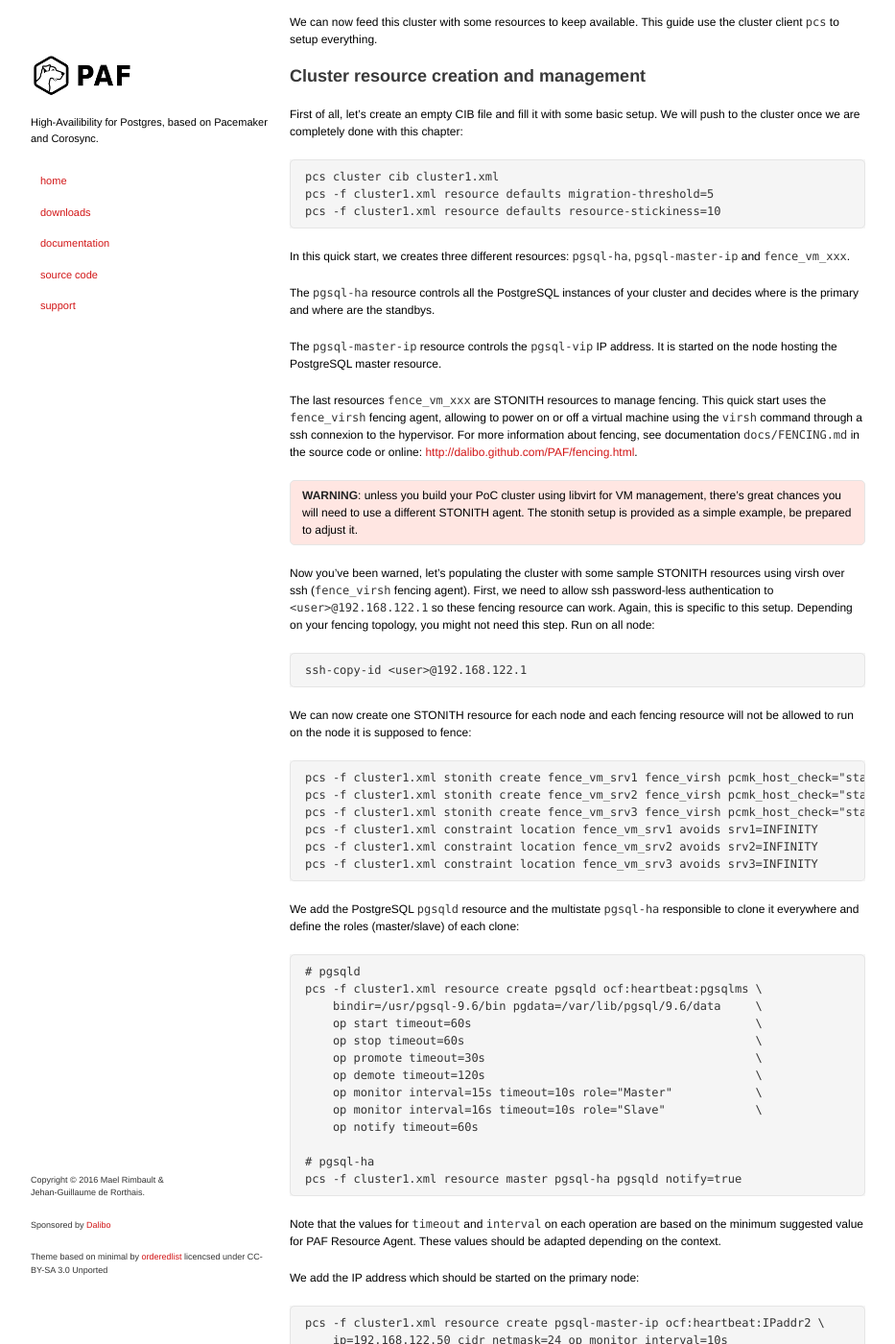
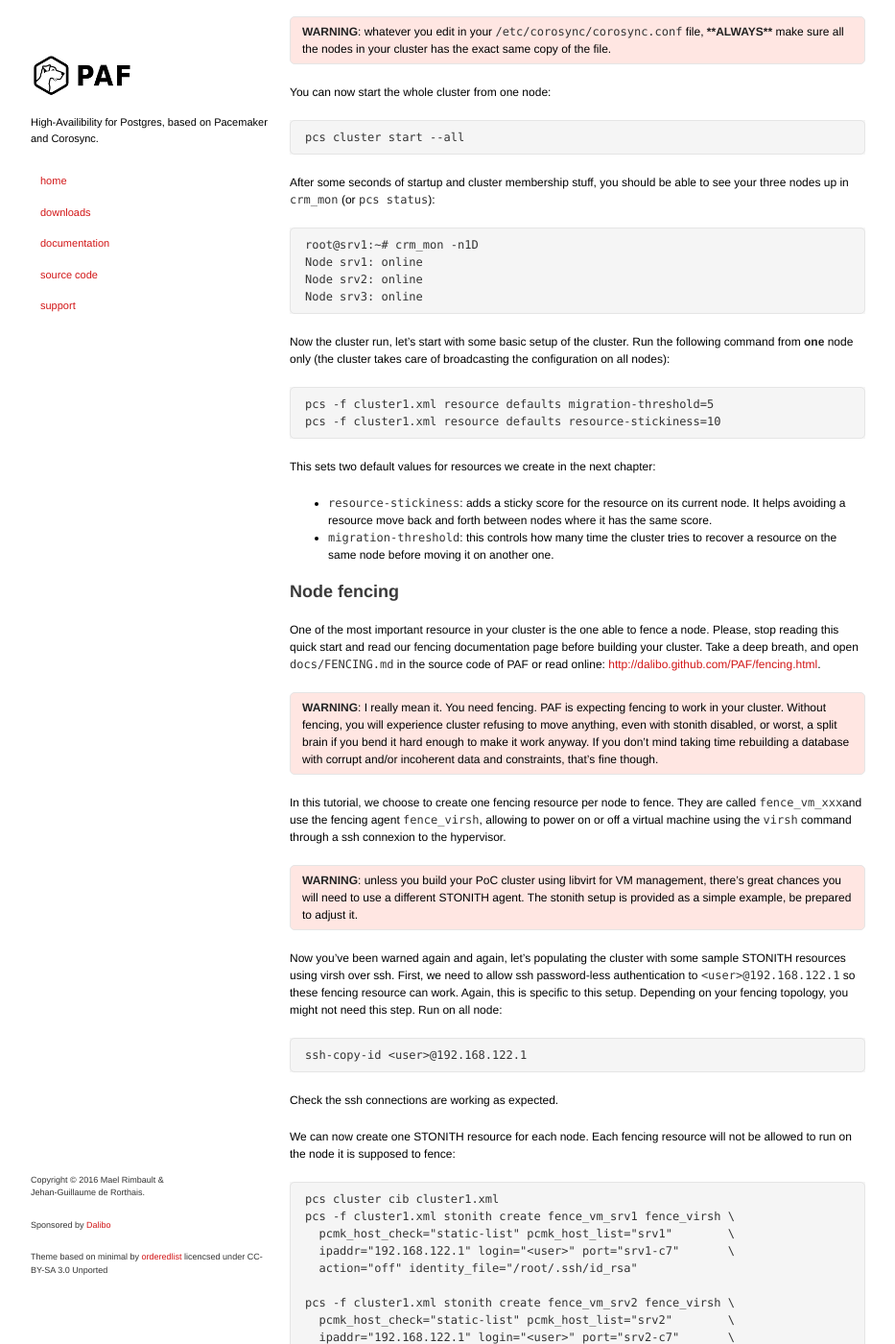
Before and after one commit to ClusterLabs/PAF, a Jekyll site: the page built from Quick_Start-CentOS-7.md, in a window 1280 px wide and 1400 px high, scrolled down 4112 px. Shown: the whole window at 96% size, without its empty margins (173-1106 px from the left). Built offline with Jekyll 4.4.1, drawn with Linux system fonts in a browser that asks for light colours; some of the changed text lies outside the part shown.

Commit message:
Refactor and sync quick starts

````diff
--- a/Quick_Start-CentOS-7.md
+++ b/Quick_Start-CentOS-7.md
@@ -7,7 +7,13 @@
 
 This quick start tutorial is based on CentOS 7.2, using the `pcs` command.
 
-* [Cluster resources]()
+* [Network setup](#network-setup)
+* [PostgreSQL and Cluster stack installation](#postgresql-and-cluster-stack-installation)
+* [PostgreSQL setup](#postgresql-setup)
+* [Cluster pre-requisites](#cluster-pre-requisites)
+* [Cluster creation](#cluster-creation)
+* [Node fencing](#node-fencing)
+* [Cluster resources](#cluster-resources)
 
 
 ## Network setup
@@ -17,24 +23,24 @@
 `eth1`. IP addresses of these servers are `192.168.122.5x/24` on the first
 interface, `192.168.123.5x/24` on the second one.
 
-The IP address `192.168.122.50`, called `pgsql-vip` in this tutorial, will be set
-on the server hosting the master PostgreSQL instance.
+The IP address `192.168.122.50`, called `pgsql-vip` in this tutorial, will be
+set on the server hosting the master PostgreSQL instance.
 
 Considering the firewall, we have to allow the network traffic related to the
 cluster and PostgreSQL to go through:
 
-```
+~~~
 firewall-cmd --permanent --add-service=high-availability
 firewall-cmd --add-service=high-availability
 firewall-cmd --permanent --add-service=postgresql
 firewall-cmd --add-service=postgresql
-```
+~~~
 
-During the cluster setup, we use the cluster name in various places,
-make sure all your server names can be resolved to the correct IPs. We usually
-set this in the `/etc/hosts` file:
+During the cluster setup, we use the node names in various places,
+make sure all your server hostnames can be resolved to the correct IPs. We
+usually set this in the `/etc/hosts` file:
 
-```
+~~~
 192.168.122.50 pgsql-vip
 192.168.122.51 srv1
 192.168.122.52 srv2
@@ -42,46 +48,50 @@
 192.168.123.51 srv1-alt
 192.168.123.52 srv2-alt
 192.168.123.53 srv3-alt
-```
+~~~
 
 Now, the three servers should be able to ping each others, eg.:
 
-```
+~~~
 root@srv1:~# for s in srv1 srv2 srv3; do ping -W1 -c1 $s; done| grep icmp_seq
 64 bytes from srv1 (192.168.122.51): icmp_seq=1 ttl=64 time=0.028 ms
 64 bytes from srv2 (192.168.122.52): icmp_seq=1 ttl=64 time=0.296 ms
 64 bytes from srv3 (192.168.122.53): icmp_seq=1 ttl=64 time=0.351 ms
-```
+~~~
+
 
 ## PostgreSQL and Cluster stack installation
+
+Run this whole chapter on ALL nodes.
 
 We are using the PostgreSQL packages from the PGDG repository. Here is how to
 install and set up this repository on your system:
 
-```
+~~~
 yum install -y http://yum.postgresql.org/9.6/redhat/rhel-7-x86_64/pgdg-centos96-9.6-3.noarch.rpm
-```
+~~~
 
 Make sure to double adapt the previous command with the latest package available
 and the PostgreSQL version you need.
 
 We can now install everything we need for our cluster:
 
-```
+~~~
 yum install -y pacemaker postgresql96 postgresql96-contrib postgresql96-server resource-agents pcs fence-agents-all fence-agents-virsh
-```
+~~~
 
 Finally, we need to install the "PostgreSQL Automatic Failover" (PAF) resource agent:
 
-```
+~~~
 yum install -y https://github.com/dalibo/PAF/releases/download/v2.1.0/resource-agents-paf-2.1.0-1.noarch.rpm
-```
+~~~
+
 
 ## PostgreSQL setup
 
 > **WARNING**: building PostgreSQL standby is not the main subject here. The
-> following steps are __**QUICK AND DIRTY**__. They lack of security, WAL
-> retention and so on. Rely on the [PostgreSQL documentation](http://www.postgresql.org/docs/current/static/index.html)
+> following steps are __**quick and dirty, VERY DIRTY**__. They lack of
+> security, WAL retention and so on. Rely on the [PostgreSQL documentation](http://www.postgresql.org/docs/current/static/index.html)
 > for a proper setup.
 {: .warning}
 
@@ -93,9 +103,9 @@
 Moreover, it requires a `recovery.conf` template ready to use. You can create
 a `recovery.conf` file suitable to your needs, the only requirements are:
 
-  * have `standby_mode = on`
-  * have `recovery_target_timeline = 'latest'`
-  * a `primary_conninfo` with an `application_name` set to the node name
+* have `standby_mode = on`
+* have `recovery_target_timeline = 'latest'`
+* a `primary_conninfo` with an `application_name` set to the node name
 
 Last but not least, make sure each instance will not be able to replicate with
 itself! A scenario exists where the master IP address `pgsql-vip` will be on
@@ -110,10 +120,11 @@
 {: .warning}
 
 Here are some quick steps to build your primary PostgreSQL instance and its
-standbys. This quick start considers `srv1` is the preferred master. On the
-primary:
+standbys. This quick start considers `srv1` is the preferred master.
 
-```
+On the primary:
+
+~~~
 /usr/pgsql-9.6/bin/postgresql96-setup initdb
 
 su - postgres
@@ -147,11 +158,11 @@
 
 systemctl start postgresql-9.6
 ip addr add 192.168.122.50/24 dev eth0
-```
+~~~
 
 Now, on each standby, clone the primary. E.g.:
 
-```
+~~~
 su - postgres
 
 pg_basebackup -h pgsql-vip -D ~postgres/9.6/data/ -X stream -P
@@ -166,41 +177,36 @@
 exit
 
 systemctl start postgresql-9.6
-```
+~~~
 
 Finally, make sure to stop the PostgreSQL services __everywhere__ and to
 disable them, as Pacemaker will take care of starting/stopping everything for
 you during cluster normal cluster operations:
 
-```
+~~~
 systemctl stop postgresql-9.6
 systemctl disable postgresql-9.6
-```
+~~~
 
 And remove the master IP address from `srv1`:
 
-```
+~~~
 ip addr del 192.168.122.50/24 dev eth0
-```
+~~~
 
 
-## Cluster setup
-
-
-### Pacemaker
+## Cluster pre-requisites
 
 It is advised to keep Pacemaker off on server boot. It helps the administrator
 to investigate after a node fencing before Pacemaker starts and potentially
 enters in a death match with the other nodes. Make sure to disable Corosync as
 well to avoid unexpected behaviors. Run this on all nodes:
 
-```
+~~~
 systemctl disable corosync # important!
 systemctl disable pacemaker
-```
+~~~
 
-
-### Cluster creation
 
 This guide uses the cluster management tool `pcsd` provided by RHEL to ease the
 creation and setup of a cluster. It allows to create the cluster from command
@@ -212,84 +218,107 @@
 any member of the cluster, it is recommended to set the same password everywhere
 to avoid confusions:
 
-```
+~~~
 passwd hacluster
-```
+~~~
 
 Enable and start the `pcsd` daemon on all the nodes:
 
-```
+~~~
 systemctl enable pcsd
 systemctl start pcsd
-```
+~~~
 
 Now, authenticate each node to the other ones using the following command:
 
-```
+~~~
 pcs cluster auth srv1 srv2 srv3 -u hacluster
-```
+~~~
 
-We can now create our cluster!
 
-```
+## Cluster creation
+
+The `pcs` cli tool is able to create and start the whole cluster for us. From
+one of the nodes, run the following command:
+
+~~~
 pcs cluster setup --name cluster_pgsql srv1,srv1-alt srv2,srv2-alt srv3,srv3-alt
-```
+~~~
 
-> **NOTE**: If you don't have an alternative network available (this is really
-> not ideal), use the following syntax:
+> **NOTE**: If you don't have an alternative network available use the
+> following syntax instead of the previous one:
 >
-> ```
+> ~~~
 > pcs cluster setup --name cluster_pgsql srv1 srv2 srv3
-> ```
+> ~~~
+>
+> Make sure you have a redundant network at system level. This is a
+> __**CRITICAL**__ part of your cluster.
 {: .notice}
 
-You can now start your cluster!
+This command creates the `/etc/corosync/corosync.conf` file and propagate
+it everywhere. For more information about it, read the `corosync.conf(5)`
+manual page.
 
-```
+> **WARNING**: whatever you edit in your `/etc/corosync/corosync.conf` file,
+> __**ALWAYS**__ make sure all the nodes in your cluster has the exact same
+> copy of the file.
+{: .warning}
+
+You can now start the whole cluster from one node:
+
+~~~
 pcs cluster start --all
-```
-
+~~~
 
 After some seconds of startup and cluster membership stuff, you should be able
 to see your three nodes up in `crm_mon` (or `pcs status`):
 
-```
+~~~
 root@srv1:~# crm_mon -n1D
 Node srv1: online
 Node srv2: online
 Node srv3: online
-```
+~~~
 
-We can now feed this cluster with some resources to keep available. This guide
-use the cluster client `pcs` to setup everything.
+Now the cluster run, let's start with some basic setup of the cluster. Run
+the following command from **one** node only (the cluster takes care of
+broadcasting the configuration on all nodes):
+
+~~~
+pcs -f cluster1.xml resource defaults migration-threshold=5
+pcs -f cluster1.xml resource defaults resource-stickiness=10
+~~~
+
+This sets two default values for resources we create in the next chapter:
+
+* `resource-stickiness`: adds a sticky score for the resource on its current
+  node. It helps avoiding a resource move back and forth between nodes where it
+  has the same score.
+* `migration-threshold`: this controls how many time the cluster tries to
+  recover a resource on the same node before moving it on another one.
 
 
-## Cluster resource creation and management
+## Node fencing
 
-First of all, let's create an empty CIB file and fill it with some basic setup.
-We will push to the cluster once we are completely done with this chapter:
+One of the most important resource in your cluster is the one able to fence a
+node. Please, stop reading this quick start and read our fencing
+documentation page before building your cluster. Take a deep breath, and open
+`docs/FENCING.md` in the source code of PAF or read online:
+[http://dalibo.github.com/PAF/fencing.html]({{ site.baseurl }}/fencing.html).
 
-```
-pcs cluster cib cluster1.xml
-pcs -f cluster1.xml resource defaults migration-threshold=5
-pcs -f cluster1.xml resource defaults resource-stickiness=10
-```
+> **WARNING**: I really mean it. You need fencing. PAF is expecting fencing to
+> work in your cluster. Without fencing, you will experience cluster refusing
+> to move anything, even with stonith disabled, or worst, a split brain if you
+> bend it hard enough to make it work anyway.
+> If you don't mind taking time rebuilding a database with corrupt and/or
+> incoherent data and constraints, that's fine though.
+{: .warning}
 
-In this quick start, we creates three different resources: `pgsql-ha`,
-`pgsql-master-ip` and `fence_vm_xxx`.
-
-The `pgsql-ha` resource controls all the PostgreSQL instances of your cluster
-and decides where is the primary and where are the standbys.
-
-The `pgsql-master-ip` resource controls the `pgsql-vip` IP address. It is
-started on the node hosting the PostgreSQL master resource.
-
-The last resources `fence_vm_xxx` are STONITH resources to manage fencing.
-This quick start uses the `fence_virsh` fencing agent, allowing to power on or
-off a virtual machine using the `virsh` command through a ssh connexion to the
-hypervisor. For more information about fencing, see documentation
-`docs/FENCING.md` in the source code or online:
-[http://dalibo.github.com/PAF/fencing.html]({{ site.baseurl }}/fencing.html).
+In this tutorial, we choose to create one fencing resource per node to fence.
+They are called `fence_vm_xxx`and use the fencing agent `fence_virsh`, allowing
+to power on or off a virtual machine using the `virsh` command through a ssh
+connexion to the hypervisor.
 
 > **WARNING**: unless you build your PoC cluster using libvirt for VM
 > management, there's great chances you will need to use a different STONITH
@@ -297,34 +326,76 @@
 > adjust it.
 {: .warning}
 
-Now you've been warned, let's populating the cluster with some sample STONITH
-resources using virsh over ssh (`fence_virsh` fencing agent). First, we need
-to allow ssh password-less authentication to `<user>@192.168.122.1` so
-these fencing resource can work. Again, this is specific to this setup.
-Depending on your fencing topology, you might not need this step. Run on all
-node:
+Now you've been warned again and again, let's populating the cluster with some
+sample STONITH resources using virsh over ssh. First, we need to allow ssh
+password-less authentication to `<user>@192.168.122.1` so these fencing
+resource can work. Again, this is specific to this setup. Depending on your
+fencing topology, you might not need this step. Run on all node:
 
-```
+~~~
 ssh-copy-id <user>@192.168.122.1
-```
+~~~
 
-We can now create one STONITH resource for each node and each fencing
+Check the ssh connections are working as expected.
+
+We can now create one STONITH resource for each node. Each fencing
 resource will not be allowed to run on the node it is supposed to fence:
 
-```
-pcs -f cluster1.xml stonith create fence_vm_srv1 fence_virsh pcmk_host_check="static-list" pcmk_host_list="srv1" ipaddr="192.168.122.1" login="<user>" port="srv1-c7" action="off" identity_file="/root/.ssh/id_rsa"
-pcs -f cluster1.xml stonith create fence_vm_srv2 fence_virsh pcmk_host_check="static-list" pcmk_host_list="srv2" ipaddr="192.168.122.1" login="<user>" port="srv2-c7" action="off" identity_file="/root/.ssh/id_rsa"
-pcs -f cluster1.xml stonith create fence_vm_srv3 fence_virsh pcmk_host_check="static-list" pcmk_host_list="srv3" ipaddr="192.168.122.1" login="<user>" port="srv3-c7" action="off" identity_file="/root/.ssh/id_rsa"
+~~~
+pcs cluster cib cluster1.xml
+pcs -f cluster1.xml stonith create fence_vm_srv1 fence_virsh \
+  pcmk_host_check="static-list" pcmk_host_list="srv1"        \
+  ipaddr="192.168.122.1" login="<user>" port="srv1-c7"       \
+  action="off" identity_file="/root/.ssh/id_rsa"
+
+pcs -f cluster1.xml stonith create fence_vm_srv2 fence_virsh \
+  pcmk_host_check="static-list" pcmk_host_list="srv2"        \
+  ipaddr="192.168.122.1" login="<user>" port="srv2-c7"       \
+  action="off" identity_file="/root/.ssh/id_rsa"
+
+pcs -f cluster1.xml stonith create fence_vm_srv3 fence_virsh \
+  pcmk_host_check="static-list" pcmk_host_list="srv3"        \
+  ipaddr="192.168.122.1" login="<user>" port="srv3-c7"       \
+  action="off" identity_file="/root/.ssh/id_rsa"
+
 pcs -f cluster1.xml constraint location fence_vm_srv1 avoids srv1=INFINITY
 pcs -f cluster1.xml constraint location fence_vm_srv2 avoids srv2=INFINITY
 pcs -f cluster1.xml constraint location fence_vm_srv3 avoids srv3=INFINITY
-```
+pcs cluster cib-push cluster1.xml
+~~~
+
+Using `crm_mon` You should see the three resources appearing in your cluster
+and being dispatched on nodes.
+
+
+## Cluster resources
+
+In this last chapter we create three resources: `pgsqld`, `pgsql-ha`,
+and `pgsql-master-ip`.
+
+The `pgsqld` defines the properties of a PostgreSQL instance: where it is
+located, where are its binaries, its configuration files, how to montor it, and
+so on.
+
+The `pgsql-ha` resource controls all the PostgreSQL instances `pgsqld` in your
+cluster, decides where the primary is promoted and where the standbys
+are started.
+
+The `pgsql-master-ip` resource controls the `pgsql-vip` IP address. It is
+started on the node hosting the PostgreSQL master resource.
+
+Now the fencing is working, we can add all other resources and constraints all
+together in the same time. Create a new offline CIB:
+
+~~~
+pcs cluster cib cluster1.xml
+~~~
 
 We add the PostgreSQL `pgsqld` resource and the multistate `pgsql-ha`
 responsible to clone it everywhere and define the roles (master/slave) of each
 clone:
 
-```
+~~~
 # pgsqld
 pcs -f cluster1.xml resource create pgsqld ocf:heartbeat:pgsqlms \
     bindir=/usr/pgsql-9.6/bin pgdata=/var/lib/pgsql/9.6/data     \
@@ -338,7 +409,7 @@
 
 # pgsql-ha
 pcs -f cluster1.xml resource master pgsql-ha pgsqld notify=true
-```
+~~~
 
 Note that the values for `timeout` and `interval` on each operation are based
 on the minimum suggested value for PAF Resource Agent. These values should be
@@ -346,27 +417,24 @@
 
 We add the IP address which should be started on the primary node:
 
-```
+~~~
 pcs -f cluster1.xml resource create pgsql-master-ip ocf:heartbeat:IPaddr2 \
     ip=192.168.122.50 cidr_netmask=24 op monitor interval=10s
-```
+~~~
 
-We now define the collocation between `pgsql-ha` and `pgsql-master-ip`.
+We now define the collocation between `pgsql-ha` and `pgsql-master-ip`. The
+start/stop and promote/demote order for these resources must be asymetrical: we
+__MUST__ keep the master IP on the master during its demote process so the
+standbies receive everything during the master shutdown.
 
-> **WARNING**: the start/stop and promote/demote order for these
-> resources must be asymetrical: we __MUST__ keep the master IP on the master
-> during its demote process so the standbies receive everything during the
-> master shutdown.
-{: .warning}
-
-```
+~~~
 pcs -f cluster1.xml constraint colocation add pgsql-master-ip with master pgsql-ha INFINITY
 pcs -f cluster1.xml constraint order promote pgsql-ha then start pgsql-master-ip symmetrical=false kind=Mandatory
 pcs -f cluster1.xml constraint order demote pgsql-ha then stop pgsql-master-ip symmetrical=false kind=Mandatory
-```
+~~~
 
 We can now push our CIB to the cluster, which will start all the magic stuff:
 
-```
+~~~
 pcs cluster cib-push cluster1.xml
-```
+~~~
````
Also changed, not shown: Quick_Start-Debian-9-crm.md (+14 -11 lines).
